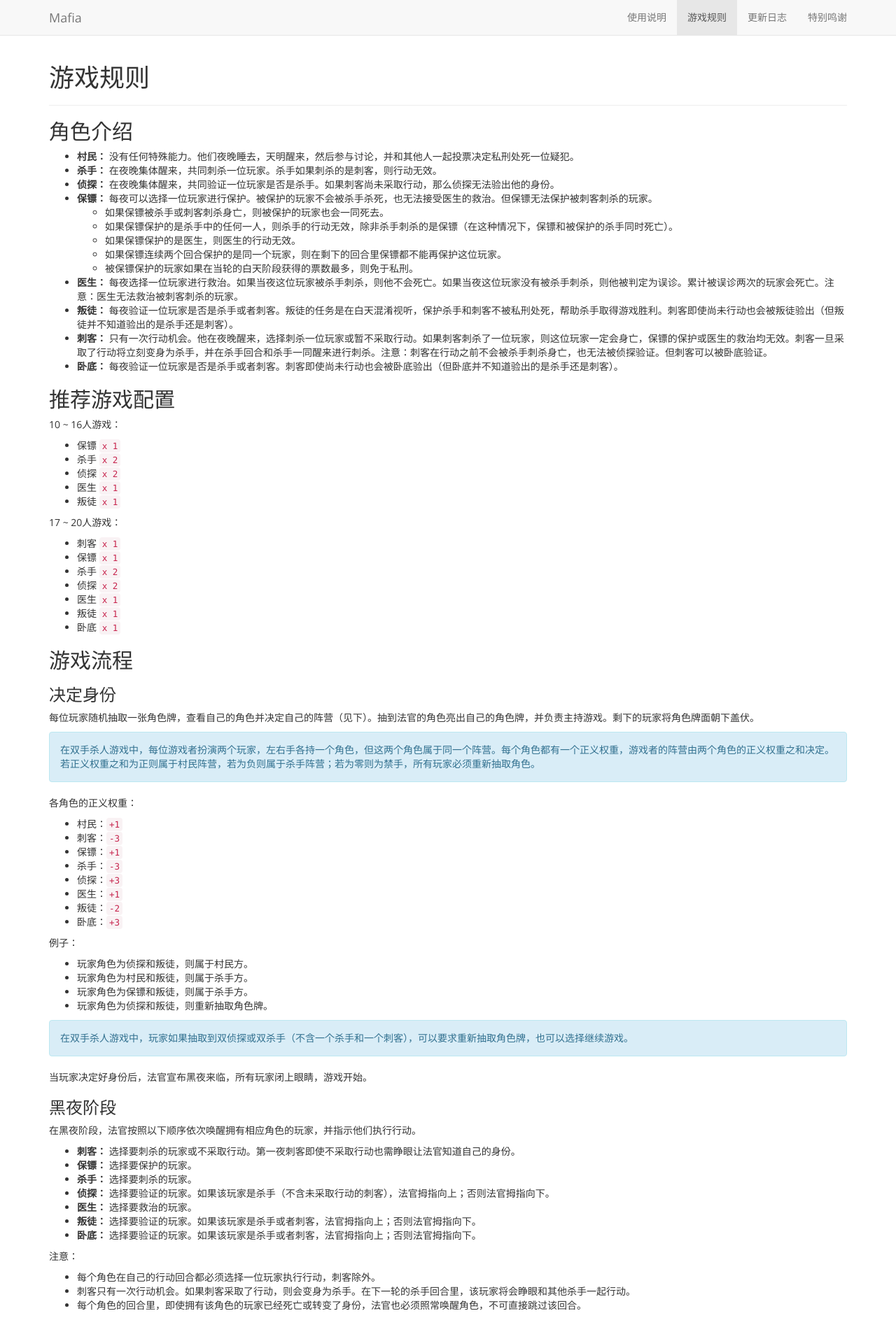
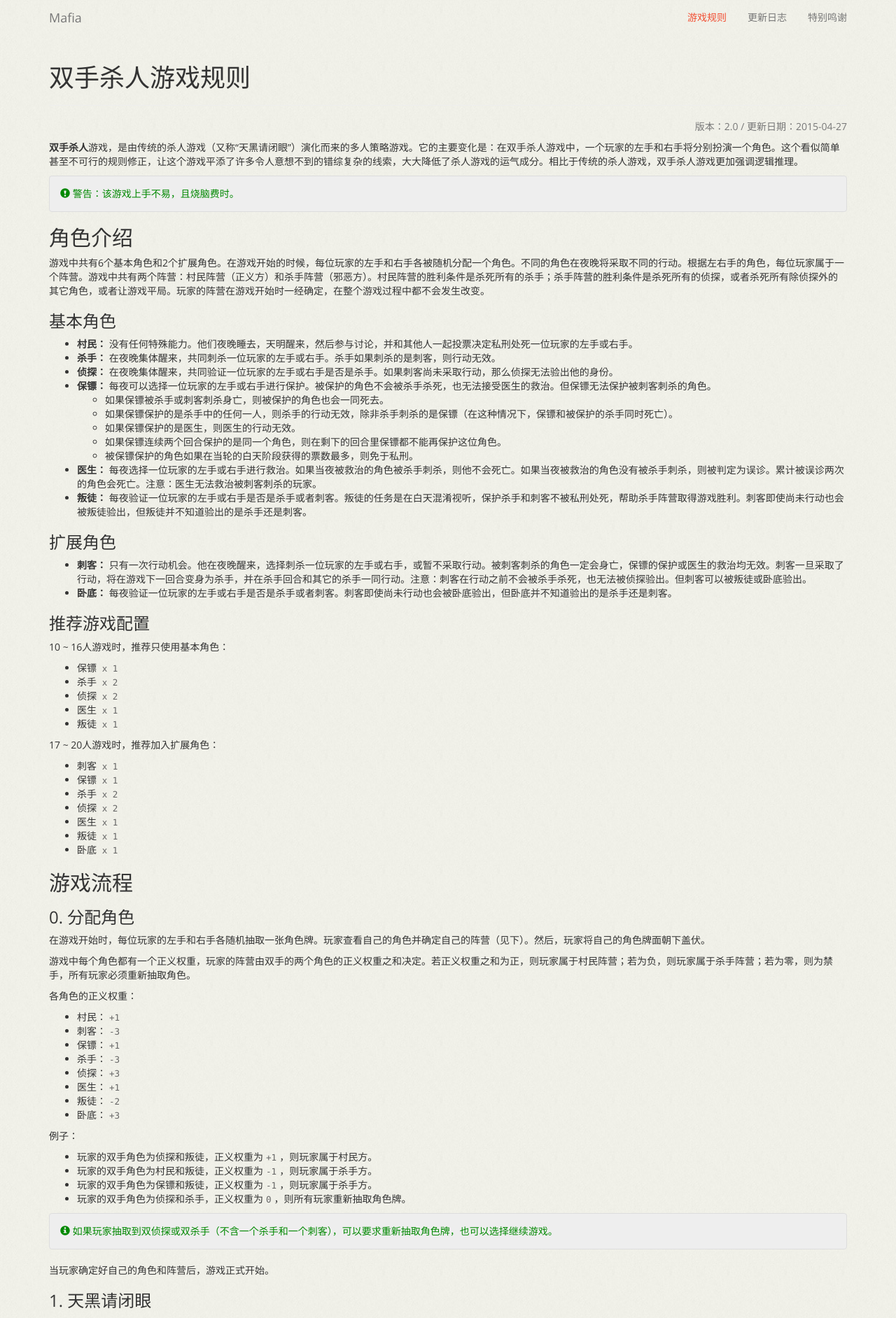
Before and after one commit to zhengzhong/mafia, a Jekyll site: the page built from gameplay.md, in a window 1280 px wide. Shown: the top 1884 px of the page at 70% size. Built offline with Jekyll 4.4.1, drawn with Linux system fonts in a browser that asks for light colours; nearby versions of some CDN libraries; some of the changed text lies outside the part shown.

Commit message:
Updated gameplay.

```diff
--- a/_data/navbar.yml
+++ b/_data/navbar.yml
@@ -1,5 +1,3 @@
-- text: 使用说明
-  url: /usage/
 - text: 游戏规则
   url: /gameplay/
 - text: 更新日志
--- a/_layouts/default.html
+++ b/_layouts/default.html
@@ -17,7 +17,7 @@
     {% endif %}
   </head>
 
-  <body>
+  <body class="mafia">
 
     <nav id="topbar" class="navbar navbar-default navbar-static-top" role="banner">
       <div class="container">
--- a/_sass/site/_extras.scss
+++ b/_sass/site/_extras.scss
@@ -1,6 +1,36 @@
 @charset "UTF-8";
 
-.ios-webview {
+body {
+  code {
+    background-color: transparent;
+    color: #666;
+  }
+
+  .alert-info {
+    background-color: #eee;
+    border-color: #ddd;
+    color: #080;
+  }
+}
+
+// Styles for website.
+body.mafia {
+  background: url('../img/body_bg.jpg');
+
+  nav#topbar {
+    background-color: transparent;
+    border-color: transparent;
+    .navbar-nav > .active > a,
+    .navbar-nav > .active > a:hover,
+    .navbar-nav > .active > a:focus {
+      background-color: transparent;
+      color: #f14e32;
+    }
+  }
+}
+
+// Styles for iOS Web View.
+body.ios-webview {
 
   margin-top: 20px;
   margin-bottom: 20px;
--- a/gameplay.md
+++ b/gameplay.md
@@ -1,30 +1,43 @@
 ---
 layout: page
-title: '游戏规则'
+title: '双手杀人游戏规则'
 permalink: /gameplay/
 ---
 
+<p class="text-muted text-right">版本：2.0 / 更新日期：2015-04-27</p>
+
+**双手杀人**游戏，是由传统的杀人游戏（又称“天黑请闭眼”）演化而来的多人策略游戏。它的主要变化是：在双手杀人游戏中，一个玩家的左手和右手将分别扮演一个角色。这个看似简单甚至不可行的规则修正，让这个游戏平添了许多令人意想不到的错综复杂的线索，大大降低了杀人游戏的运气成分。相比于传统的杀人游戏，双手杀人游戏更加强调逻辑推理。
+
+<div class="alert alert-info">
+  <span class="glyphicon glyphicon-exclamation-sign"></span> 警告：该游戏上手不易，且烧脑费时。
+</div>
 
 ## 角色介绍
 
-* **村民：** 没有任何特殊能力。他们夜晚睡去，天明醒来，然后参与讨论，并和其他人一起投票决定私刑处死一位疑犯。
-* **杀手：** 在夜晚集体醒来，共同刺杀一位玩家。杀手如果刺杀的是刺客，则行动无效。
-* **侦探：** 在夜晚集体醒来，共同验证一位玩家是否是杀手。如果刺客尚未采取行动，那么侦探无法验出他的身份。
-* **保镖：** 每夜可以选择一位玩家进行保护。被保护的玩家不会被杀手杀死，也无法接受医生的救治。但保镖无法保护被刺客刺杀的玩家。
-  * 如果保镖被杀手或刺客刺杀身亡，则被保护的玩家也会一同死去。
+游戏中共有6个基本角色和2个扩展角色。在游戏开始的时候，每位玩家的左手和右手各被随机分配一个角色。不同的角色在夜晚将采取不同的行动。根据左右手的角色，每位玩家属于一个阵营。游戏中共有两个阵营：村民阵营（正义方）和杀手阵营（邪恶方）。村民阵营的胜利条件是杀死所有的杀手；杀手阵营的胜利条件是杀死所有的侦探，或者杀死所有除侦探外的其它角色，或者让游戏平局。玩家的阵营在游戏开始时一经确定，在整个游戏过程中都不会发生改变。
+
+### 基本角色
+
+* **村民：** 没有任何特殊能力。他们夜晚睡去，天明醒来，然后参与讨论，并和其他人一起投票决定私刑处死一位玩家的左手或右手。
+* **杀手：** 在夜晚集体醒来，共同刺杀一位玩家的左手或右手。杀手如果刺杀的是刺客，则行动无效。
+* **侦探：** 在夜晚集体醒来，共同验证一位玩家的左手或右手是否是杀手。如果刺客尚未采取行动，那么侦探无法验出他的身份。
+* **保镖：** 每夜可以选择一位玩家的左手或右手进行保护。被保护的角色不会被杀手杀死，也无法接受医生的救治。但保镖无法保护被刺客刺杀的角色。
+  * 如果保镖被杀手或刺客刺杀身亡，则被保护的角色也会一同死去。
   * 如果保镖保护的是杀手中的任何一人，则杀手的行动无效，除非杀手刺杀的是保镖（在这种情况下，保镖和被保护的杀手同时死亡）。
   * 如果保镖保护的是医生，则医生的行动无效。
-  * 如果保镖连续两个回合保护的是同一个玩家，则在剩下的回合里保镖都不能再保护这位玩家。
-  * 被保镖保护的玩家如果在当轮的白天阶段获得的票数最多，则免于私刑。
-* **医生：** 每夜选择一位玩家进行救治。如果当夜这位玩家被杀手刺杀，则他不会死亡。如果当夜这位玩家没有被杀手刺杀，则他被判定为误诊。累计被误诊两次的玩家会死亡。注意：医生无法救治被刺客刺杀的玩家。
-* **叛徒：** 每夜验证一位玩家是否是杀手或者刺客。叛徒的任务是在白天混淆视听，保护杀手和刺客不被私刑处死，帮助杀手取得游戏胜利。刺客即使尚未行动也会被叛徒验出（但叛徒并不知道验出的是杀手还是刺客）。
-* **刺客：** 只有一次行动机会。他在夜晚醒来，选择刺杀一位玩家或暂不采取行动。如果刺客刺杀了一位玩家，则这位玩家一定会身亡，保镖的保护或医生的救治均无效。刺客一旦采取了行动将立刻变身为杀手，并在杀手回合和杀手一同醒来进行刺杀。注意：刺客在行动之前不会被杀手刺杀身亡，也无法被侦探验证。但刺客可以被卧底验证。
-* **卧底：** 每夜验证一位玩家是否是杀手或者刺客。刺客即使尚未行动也会被卧底验出（但卧底并不知道验出的是杀手还是刺客）。
+  * 如果保镖连续两个回合保护的是同一个角色，则在剩下的回合里保镖都不能再保护这位角色。
+  * 被保镖保护的角色如果在当轮的白天阶段获得的票数最多，则免于私刑。
+* **医生：** 每夜选择一位玩家的左手或右手进行救治。如果当夜被救治的角色被杀手刺杀，则他不会死亡。如果当夜被救治的角色没有被杀手刺杀，则被判定为误诊。累计被误诊两次的角色会死亡。注意：医生无法救治被刺客刺杀的玩家。
+* **叛徒：** 每夜验证一位玩家的左手或右手是否是杀手或者刺客。叛徒的任务是在白天混淆视听，保护杀手和刺客不被私刑处死，帮助杀手阵营取得游戏胜利。刺客即使尚未行动也会被叛徒验出，但叛徒并不知道验出的是杀手还是刺客。
 
+### 扩展角色
 
-## 推荐游戏配置
+* **刺客：** 只有一次行动机会。他在夜晚醒来，选择刺杀一位玩家的左手或右手，或暂不采取行动。被刺客刺杀的角色一定会身亡，保镖的保护或医生的救治均无效。刺客一旦采取了行动，将在游戏下一回合变身为杀手，并在杀手回合和其它的杀手一同行动。注意：刺客在行动之前不会被杀手杀死，也无法被侦探验出。但刺客可以被叛徒或卧底验出。
+* **卧底：** 每夜验证一位玩家的左手或右手是否是杀手或者刺客。刺客即使尚未行动也会被卧底验出，但卧底并不知道验出的是杀手还是刺客。
 
-10 ~ 16人游戏：
+### 推荐游戏配置
+
+10 ~ 16人游戏时，推荐只使用基本角色：
 
 * 保镖 `x 1`
 * 杀手 `x 2`
@@ -32,7 +45,7 @@ permalink: /gameplay/
 * 医生 `x 1`
 * 叛徒 `x 1`
 
-17 ~ 20人游戏：
+17 ~ 20人游戏时，推荐加入扩展角色：
 
 * 刺客 `x 1`
 * 保镖 `x 1`
@@ -45,13 +58,11 @@ permalink: /gameplay/
 
 ## 游戏流程
 
-### 决定身份
+### 0. 分配角色
 
-每位玩家随机抽取一张角色牌，查看自己的角色并决定自己的阵营（见下）。抽到法官的角色亮出自己的角色牌，并负责主持游戏。剩下的玩家将角色牌面朝下盖伏。
+在游戏开始时，每位玩家的左手和右手各随机抽取一张角色牌。玩家查看自己的角色并确定自己的阵营（见下）。然后，玩家将自己的角色牌面朝下盖伏。
 
-<div class="alert alert-info">
-在双手杀人游戏中，每位游戏者扮演两个玩家，左右手各持一个角色，但这两个角色属于同一个阵营。每个角色都有一个正义权重，游戏者的阵营由两个角色的正义权重之和决定。若正义权重之和为正则属于村民阵营，若为负则属于杀手阵营；若为零则为禁手，所有玩家必须重新抽取角色。
-</div>
+游戏中每个角色都有一个正义权重，玩家的阵营由双手的两个角色的正义权重之和决定。若正义权重之和为正，则玩家属于村民阵营；若为负，则玩家属于杀手阵营；若为零，则为禁手，所有玩家必须重新抽取角色。
 
 各角色的正义权重：
 
@@ -66,63 +77,93 @@ permalink: /gameplay/
 
 例子：
 
-* 玩家角色为侦探和叛徒，则属于村民方。
-* 玩家角色为村民和叛徒，则属于杀手方。
-* 玩家角色为保镖和叛徒，则属于杀手方。
-* 玩家角色为侦探和叛徒，则重新抽取角色牌。
+* 玩家的双手角色为侦探和叛徒，正义权重为`+1`，则玩家属于村民方。
+* 玩家的双手角色为村民和叛徒，正义权重为`-1`，则玩家属于杀手方。
+* 玩家的双手角色为保镖和叛徒，正义权重为`-1`，则玩家属于杀手方。
+* 玩家的双手角色为侦探和杀手，正义权重为`0`，则所有玩家重新抽取角色牌。
 
 <div class="alert alert-info">
-在双手杀人游戏中，玩家如果抽取到双侦探或双杀手（不含一个杀手和一个刺客），可以要求重新抽取角色牌，也可以选择继续游戏。
+  <span class="glyphicon glyphicon-info-sign"></span> 如果玩家抽取到双侦探或双杀手（不含一个杀手和一个刺客），可以要求重新抽取角色牌，也可以选择继续游戏。
 </div>
 
-当玩家决定好身份后，法官宣布黑夜来临，所有玩家闭上眼睛，游戏开始。
+当玩家确定好自己的角色和阵营后，游戏正式开始。
 
-### 黑夜阶段
+### 1. 天黑请闭眼
 
-在黑夜阶段，法官按照以下顺序依次唤醒拥有相应角色的玩家，并指示他们执行行动。
+法官宣布：“天黑请闭眼”。然后法官按照以下顺序依次唤醒拥有相应角色的玩家，并指示他们执行行动。
 
-* **刺客：** 选择要刺杀的玩家或不采取行动。第一夜刺客即使不采取行动也需睁眼让法官知道自己的身份。
-* **保镖：** 选择要保护的玩家。
-* **杀手：** 选择要刺杀的玩家。
-* **侦探：** 选择要验证的玩家。如果该玩家是杀手（不含未采取行动的刺客），法官拇指向上；否则法官拇指向下。
-* **医生：** 选择要救治的玩家。
-* **叛徒：** 选择要验证的玩家。如果该玩家是杀手或者刺客，法官拇指向上；否则法官拇指向下。
-* **卧底：** 选择要验证的玩家。如果该玩家是杀手或者刺客，法官拇指向上；否则法官拇指向下。
+* **刺客：** 选择要刺杀的目标，或暂时不采取行动。
+* **保镖：** 选择要保护的目标。
+* **杀手：** 选择要刺杀的目标。
+* **侦探：** 选择要验证的目标。如果被验证的角色是杀手（不含未采取行动的刺客），法官拇指向上；否则法官拇指向下。
+* **医生：** 选择要救治的目标。
+* **叛徒：** 选择要验证的目标。如果被验证的角色是杀手或者刺客，法官拇指向上；否则法官拇指向下。
+* **卧底：** 选择要验证的目标。如果被验证的角色是杀手或者刺客，法官拇指向上；否则法官拇指向下。
 
 注意：
 
-* 每个角色在自己的行动回合都必须选择一位玩家执行行动，刺客除外。
-* 刺客只有一次行动机会。如果刺客采取了行动，则会变身为杀手。在下一轮的杀手回合里，该玩家将会睁眼和其他杀手一起行动。
-* 每个角色的回合里，即使拥有该角色的玩家已经死亡或转变了身份，法官也必须照常唤醒角色，不可直接跳过该回合。
+* 每个角色在自己的行动回合都必须选择一个目标执行行动，不可以弃权。刺客除外。
+* 刺客只有一次行动机会。如果刺客采取了行动，则会在下一回合变身为杀手。在下一轮的杀手回合里，变身后的刺客将会睁眼和其他杀手一起行动。
+* 在每个角色的回合里，即使该角色已经死亡或转变了身份，法官也必须照常唤醒角色，不可以直接跳过该回合。
 
 <div class="alert alert-info">
-在双手杀人游戏中，每个角色在选择玩家执行行动时必须指明自己选择的是该玩家的左手或右手。法官的所有回应和最终的行动结算按照每只手分别进行。
+  <span class="glyphicon glyphicon-info-sign"></span> 每个角色在选择行动的目标时，必须指明选择的是某玩家的左手或右手。法官的回应和最终的行动结算都是按照每只手分别进行。
 </div>
 
-### 白天阶段
+### 2. 行动结算
 
-当所有角色的回合结束后，法官宣布天亮，所有玩家睁眼。然后法官宣布当夜的死者（可能有一个或多个玩家死亡，也可能无人死亡），但不宣布死亡原因。如果游戏尚存遗言机会[1]，则死者发表遗言。随后死者退出游戏，不能再与其他玩家进行任何交流。然后从死者右边的玩家开始，按逆时针方向依次发表意见，并推选出疑犯。当一位玩家发表意见时，其他玩家必须保持安静，不允许插话，回应或讨论。每位玩家可以推选出一位疑犯，也可以放弃推选疑犯的机会。
+当所有角色的回合结束后，法官宣布：“天亮了，所有玩家睁眼”。然后法官结算夜晚的行动并宣布死亡的玩家手（可能有一个或多个玩家手死亡，也可能无人死亡），但不宣布死亡原因，也不公开死亡的玩家手的角色牌。例如，法官可能宣布“某某的左手死亡”，或者“某某的左手和某某某的右手死亡”，或者“今夜无人死亡”。
 
-当所有玩家发言结束后，从死者右边开始，每位被推选出的疑犯按逆时针方向依次发表意见并进行辩解，其他的玩家必须保持安静，不允许插话，回应或讨论。
+在结算阶段结束后，如果游戏尚存遗言机会，则死亡的玩家（依次）发表遗言。如果游戏已无遗言机会，则直接跳过该阶段。
 
-当所有玩家辩解结束后，法官宣布开始投票。所有活着的玩家思考五秒，然后同时投票。每位玩家必须投一票，可以投给自己，但不能弃权。玩家只允许投票给被推选出的疑犯。投票必须所有玩家同时进行，以避免跟票。
+<div class="alert alert-info">
+  <span class="glyphicon glyphicon-info-sign"></span> 游戏中的遗言机会的数量，取决于参与游戏的杀手和刺客的总数。比如，当游戏中有两个杀手，没有刺客时，最先死亡的两位玩家（无论死亡的原因是什么）将有机会发表遗言。之后死亡的玩家将不能够发表遗言。玩家可以放弃发表遗言，但依然会占用依次遗言机会。
+</div>
 
-法官统计票数，得票最多的玩家将被私刑处死。如果得票最多的玩家前夜被保镖保护，则法官宣布他获得豁免。
+### 3. 推举疑犯
 
-如果有两位或多位玩家得票数相同，则这些玩家再依次进行一轮辩解。辩解结束后，所有活着的玩家在这些得票相同的疑犯中再进行一轮投票。
+从死者右边的玩家开始，按逆时针方向，每位玩家依次发表意见，并推选出疑犯。玩家可以推举出的疑犯的数量，取决于玩家尚存的手的数量。例如，双手均未死亡的玩家最多可以推选出两位疑犯，而只有一只手存活的玩家最多只能推选出一位疑犯。玩家可以放弃推选疑犯的权利。
 
-如果在第二轮投票中仍然有两位或多位玩家得票相同，则除了这些玩家外，所有剩下的活着的玩家依次进行一轮发言。发言结束后，进行第三轮投票。
+当一位玩家发表意见时，其他玩家必须保持安静，不允许插话，回应或讨论。玩家在发表意见时也不能和法官有任何交流。
+
+<div class="alert alert-info">
+  <span class="glyphicon glyphicon-info-sign"></span> 在推选疑犯时，玩家必须说明自己推选出的是某个玩家的左手或者右手。
+</div>
+
+### 4. 疑犯辩解
+
+推举疑犯阶段结束后，从死者右边开始，每位被推选出的疑犯按逆时针方向依次发表意见并进行辩解，其他的玩家必须保持安静，不允许插话，回应或讨论。未被推选出的玩家必须保持安静。
+
+<div class="alert alert-info">
+  <span class="glyphicon glyphicon-info-sign"></span> 在疑犯辩解阶段，不能推选出新的疑犯。
+</div>
+
+### 5. 投票与私刑
+
+当所有疑犯辩解结束后，法官宣布开始投票。所有存活的玩家思考五秒，然后投票给自己希望私刑处死的疑犯。玩家每只存活的手都必须投出一票，可以投给自己，但不能弃权。投票的范围仅限于被推选出的疑犯。投票必须所有玩家同时进行，禁止跟票改票。
+
+法官统计票数，得票最多的疑犯将被私刑处死，但其角色牌不被公开。如果得票最多的疑犯前夜被保镖保护，则法官当场宣布他获得豁免。
+
+如果有两位或多位疑犯得票数相同，则这些玩家再依次进行一轮辩解。辩解结束后，所有活着的玩家在这些得票相同的疑犯中进行第二轮投票。
+
+如果在第二轮投票中仍然有两位或多位玩家得票相同，则除了这些玩家外，所有剩下的存活的玩家依次进行一轮发言。发言结束后，所有活着的玩家在这些得票相同的疑犯中进行第三轮投票。
+
+<div class="alert alert-info">
+  <span class="glyphicon glyphicon-info-sign"></span> 在第二轮和第三轮的发言和投票过程中，不能推选出新的疑犯。
+</div>
 
 如果三轮投票中仍不能选出得票最多的玩家，则法官宣布杀手阵营胜利，游戏直接结束。
 
-投票和私刑阶段结束后，如果有玩家被私刑处死，并且游戏尚存遗言机会，则被处死的玩家发表遗言。随后法官宣布天黑，所有玩家闭眼，开始下一回合。
+投票和私刑结束后，如果有玩家被私刑处死，并且游戏尚存遗言机会，则被处死的玩家发表遗言。
 
-注意：
+如果游戏尚未结束，则法官宣布“天黑请闭眼”，开始下一回合。
 
-* 游戏中的遗言机会数量取决于游戏开始时的杀手和刺客总数。如果有两位杀手，则前两位死亡的玩家可以发表遗言；如果有两位杀手和一位刺客，则有三次遗言机会。在遗言机会中，即使死者表示放弃发表遗言，也将占用一次遗言机会。
-* 玩家的发言或辩解没有内容限制（可以假冒侦探，或者向大家宣布自己的角色），但不允许透露场外信息（比如听到某位玩家的动作等等），也不允许翻开自己的角色牌。
-* 如果得票最多的玩家前夜被保镖保护，则法官宣布他将豁免私刑，即使保镖已经死亡。
 
-<div class="alert alert-info">
-在双手杀人游戏中，每位玩家只要双手中有一个角色还活着，都将拥有一次发言机会。如果玩家双手中一只手死亡，且游戏尚存遗言机会，则他的发言视为遗言。
-</div>
+## 发言规则
+
+在游戏中，玩家发言必须遵守以下规则：
+
+* 发言可以说谎，比如假冒侦探、医生或报表，但不允许翻开自己的角色牌。
+* 玩家和玩家、玩家和法官之间均不可以对话。
+* 发言时不允许透露场外信息，比如听到某位玩家的动作或感觉到法官说话的方向等等。
+* 法官不允许发言。
```
Also changed, not shown: assets/img/body_bg.jpg (added).
